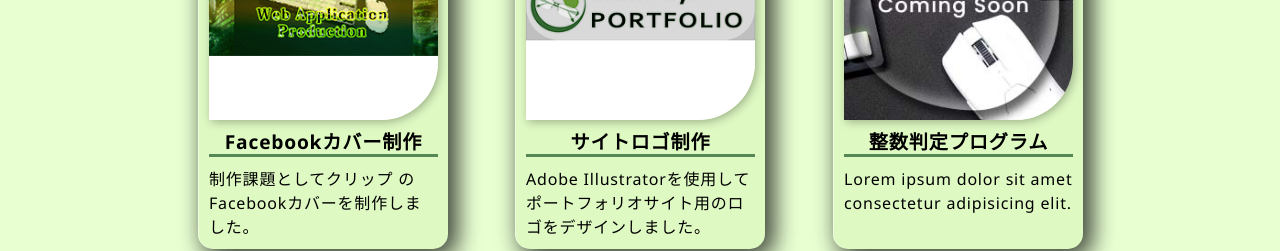
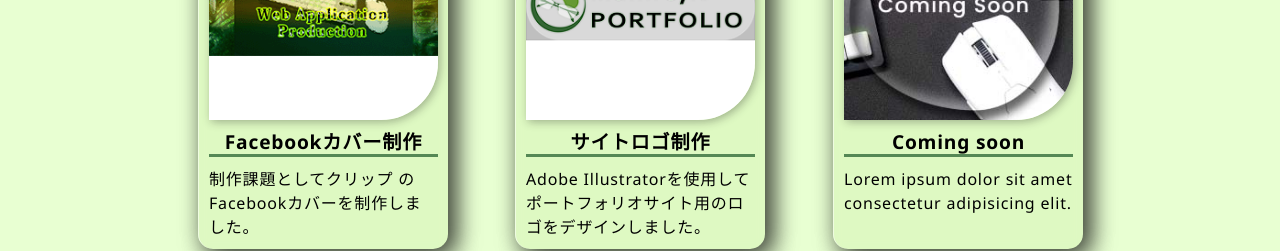
Before and after one commit to panamochi/portfolio, a plain HTML site: page index.html in a window 1280 px wide. Shown: the part 1780-2031 px from the top of the page. Drawn offline with Linux system fonts and the light colour scheme.

Commit message:
Update index.html

```diff
--- a/index.html
+++ b/index.html
@@ -176,7 +176,7 @@
 
               <li class="fade">
                 <img src="./img/coming_soon@250x250.jpg" alt="works03" />
-                <h3 class="works-list_title">整数判定プログラム</h3>
+                <h3 class="works-list_title">Coming soon</h3>
                 <p class="works-list_description">
                   Lorem ipsum dolor sit amet consectetur adipisicing elit.
                 </p>
```
